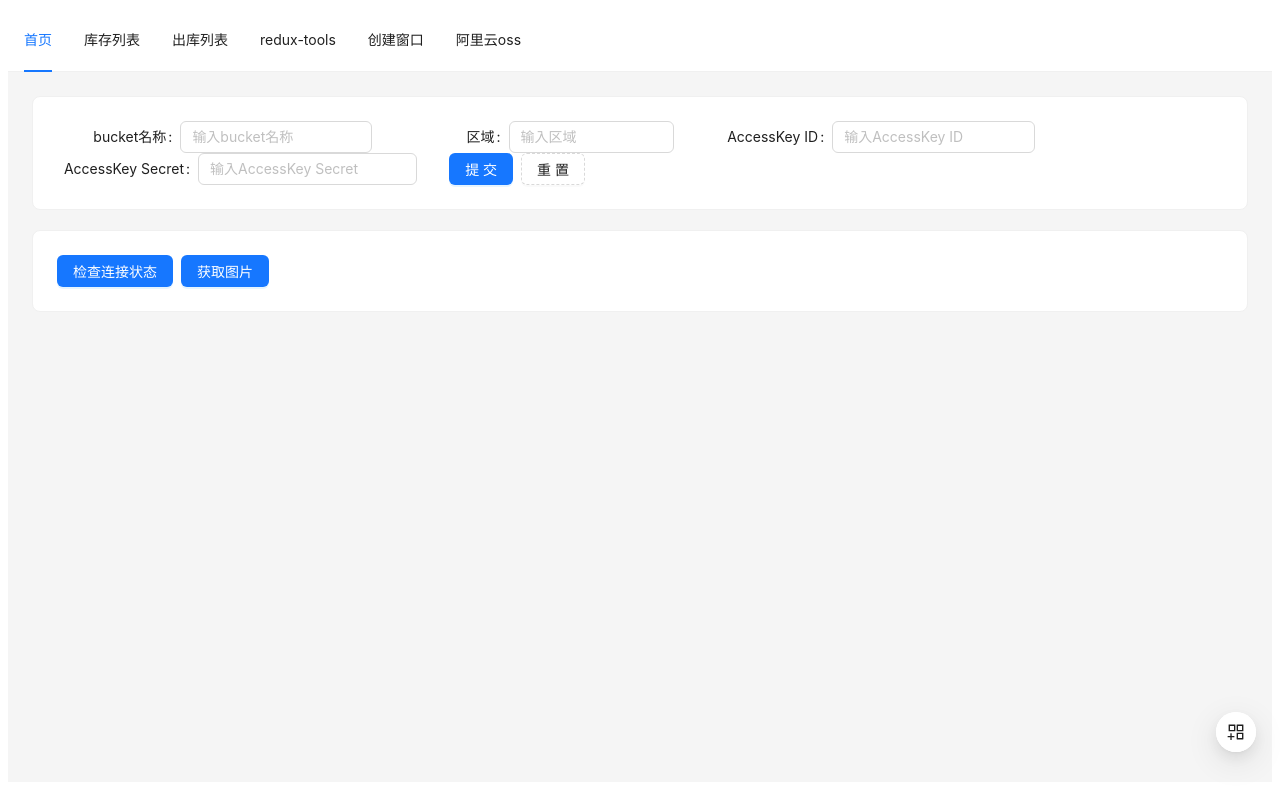
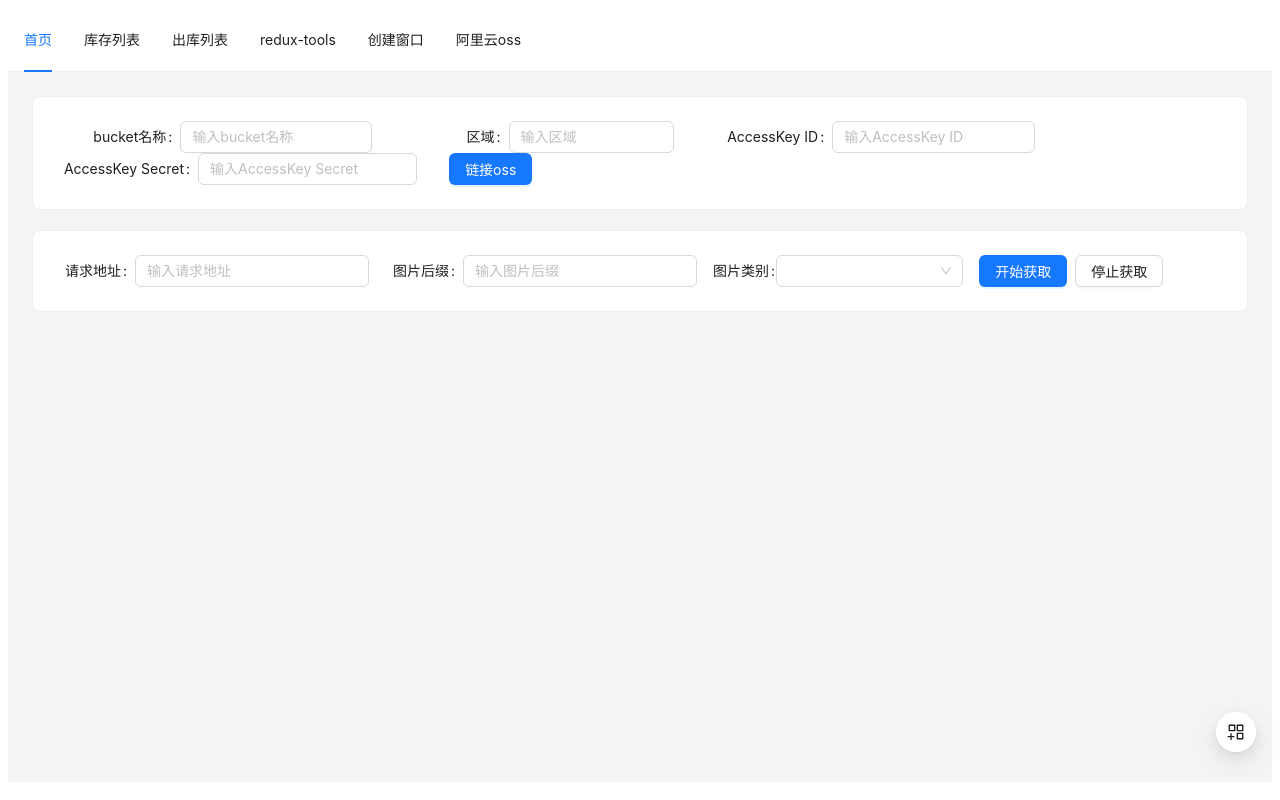
Before and after one commit to wllcyg/electron-vite, a React (Vite) app: page /#/aloss in a window 1280 px wide. Built offline with nearby package versions, Linux system fonts and the light colour scheme.

Commit message:
完成自动获取数据

```diff
--- a/forge.env.d.ts
+++ b/forge.env.d.ts
@@ -1,5 +1,6 @@
 export { }; // Make this a module
 
+import { fetchType } from '@/type';
 declare global {
   // This allows TypeScript to pick up the magic constants that's auto-generated by Forge's Vite
   // plugin that tells the Electron app where to look for the Vite-bundled app code (depending on
@@ -25,7 +26,8 @@ declare global {
     system: any,
     OSS: {
       clientOss: (value) => Promise<any>,
-      checkOssStatus: () => Promise<any>
+      checkOssStatus: () => Promise<any>,
+      getImage: (value:fetchType) => Promise<any>
     }
   }
 }
--- a/src/db/index.ts
+++ b/src/db/index.ts
@@ -2,10 +2,11 @@ import { DataSource } from 'typeorm'
 import { GoodsColum } from './model/goodsColum';
 import { OrderLog } from './model/OrderLog';
 import { OrderList } from './model/OrderList';
+import { ImageMode } from './model/ImageMod';
 export const AppDataSource = new DataSource({
   type: 'sqlite',
   database: 'uat',
   synchronize: true,
   logging: false,
-  entities: [GoodsColum,OrderLog,OrderList],
+  entities: [GoodsColum, OrderLog, OrderList, ImageMode],
 })
--- a/src/oss/index.ts
+++ b/src/oss/index.ts
@@ -10,7 +10,6 @@ type Client = {
 export default class OssSingleton {
   private static instance: OssSingleton;
   Client: null
-  private constructor() { }
   public static getInstance(): OssSingleton {
     if (!OssSingleton.instance) {
       OssSingleton.instance = new OssSingleton();
--- a/src/pages/allioss/index.tsx
+++ b/src/pages/allioss/index.tsx
@@ -1,53 +1,66 @@
-import { Card, Button, message, Space } from "antd";
-import { AxiosRequest } from "@/render/request";
-import FromEl, { FormProps } from "@/render/components/FormEl";
+import { Card, Button, message, Space } from 'antd';
+import { AxiosRequest } from '@/render/request';
+import { fetchType } from '@/type';
+import FromEl, { FormProps } from '@/render/components/FormEl';
+import { useEffect } from 'react';
+
 const Alioss = () => {
   const request = new AxiosRequest({});
   const component: FormProps[] = [
-    { name: "bucket", label: "bucket名称", type: "Input" },
-    { name: "region", label: "区域", type: "Input" },
-    { name: "accessKeyId", label: "AccessKey ID", type: "Input" },
-    { name: "accessKeySecret", label: "AccessKey Secret", type: "Input" },
+    { name: 'bucket', label: 'bucket名称', type: 'Input' },
+    { name: 'region', label: '区域', type: 'Input' },
+    { name: 'accessKeyId', label: 'AccessKey ID', type: 'Input' },
+    { name: 'accessKeySecret', label: 'AccessKey Secret', type: 'Input' }
+  ];
+  const componentFetch: FormProps[] = [
+    { name: 'fetchUrl', label: '请求地址', type: 'Input' },
+    { name: 'Suffix', label: '图片后缀', type: 'Input' },
+    { name: 'type', label: '图片类别', type: 'Select', options: [{ label: '动漫', value: 1 }] }
   ];
   const FinishEvent = async (values: any) => {
-    const res = await window.OSS.clientOss({
-      bucket: "",
-      region: "",
-      accessKeyId: "",
-      accessKeySecret: "",
-    });
-    console.log(res, "this is value from el");
+    const res = await window.OSS.clientOss(values);
+    checkStatus();
   };
   const checkStatus = async () => {
     const res = await window.OSS.checkOssStatus();
-    console.log(res, "status");
     if (res && res.res.status === 200) {
-      message.success("连接成功");
+      message.success('连接成功');
     } else {
-      message.error("连接失败");
+      message.error('连接失败');
     }
   };
-  const getImg = () => {
-    console.log(
-      request.get("https://cdn.seovx.com/?mom=302"),
-      "requestrequest"
-    );
+  let timer:number;
+  let flage = false;
+  const getImg = async (value: fetchType) => {
+    if (flage) {
+      const res = await window.OSS.getImage(value);
+      if (res.code === 200) message.info(res.msg);
+    }
   };
-  // 这个页面循环请求其他网站图片上传到oss,并且吧地址存放到数据库中
+  const FinishEventGetImage = (value: fetchType) => {
+    flage = true;
+    getImg(value);
+    timer = window.setInterval(() => {
+      getImg(value);
+    }, 10000);
+  };
+  const cancelHanle = () =>{
+    flage = false;
+  }
+  useEffect(() =>{
+   return () =>{
+     timer && clearTimeout(timer);
+   }
+  })
   return (
     <div>
       <Card>
-        <FromEl component={component} FinishEvent={FinishEvent} />
+        <FromEl component={component} FinishEvent={FinishEvent} btnTxt={{ okTxt: '链接oss' }} />
       </Card>
-      <Card style={{ marginTop: "20px" }}>
-        <Space>
-          <Button type="primary" onClick={() => checkStatus()}>
-            检查连接状态
-          </Button>
-          <Button type="primary" onClick={() => getImg()}>
-            获取图片
-          </Button>
-        </Space>
+      <Card style={{ marginTop: '20px' }}>
+        <FromEl component={componentFetch} overallArrange={{
+          labelCol: { span: 6 }, wrapperCol: { span: 18 }
+        }} FinishEvent={FinishEventGetImage}  btnTxt={{ okTxt: '开始获取'}} children={<Button onClick={() => cancelHanle()}>停止获取</Button>} />
       </Card>
     </div>
   );
--- a/src/preload.ts
+++ b/src/preload.ts
@@ -17,6 +17,7 @@ const system: versionInt = {
 const OSS: versionInt = {
   clientOss: (value) => ipcRenderer.invoke('Client-OSS', value),
   checkOssStatus: () => ipcRenderer.invoke('Check-OSS-Status'),
+  getImage: (value) => ipcRenderer.invoke('Get-Image',value),
 }
 
 if (process.contextIsolated) {
--- a/src/render/components/FormEl.tsx
+++ b/src/render/components/FormEl.tsx
@@ -1,10 +1,11 @@
-import { Form, Input, Select, Button, Space } from "antd";
+import { Form, Input, Select, Button, Space,InputNumber } from "antd";
+import React from 'react';
 type LayoutType = Parameters<typeof Form>[0]["layout"];
 export interface FormProps {
   name: string;
   rules?: any[];
   label: string;
-  type: "Input" | "Select";
+  type: "Input" | "Select" | "InputNumber";
   options?: { label: string; value: string | number | boolean }[];
 }
 interface Props {
@@ -19,6 +20,8 @@ interface Props {
     okTxt?: string;
     cancelTxt?: string;
   };
+  showCancel?: boolean;
+  children?: React.ReactNode;
 }
 const FromEl = ({
   LayoutType = "inline",
@@ -29,6 +32,8 @@ const FromEl = ({
   component,
   FinishEvent,
   btnTxt,
+  showCancel=false,
+  children
 }: Props) => {
   const { labelCol, wrapperCol } = overallArrange;
   const { okTxt = "提交", cancelTxt = "重置" } = btnTxt || {};
@@ -54,9 +59,13 @@ const FromEl = ({
             RenderComponent = <Input placeholder={`输入${label}`} />;
             break;
           case "Select":
-            RenderComponent = <Select options={options} />;
+            RenderComponent = <Select options={options} style={{minWidth: 180}} />;
+            break;
+          case "InputNumber":
+            RenderComponent = <InputNumber placeholder={`输入${label}`}/>;
+            break;
+          // eslint-disable-next-line no-fallthrough
           default:
-            break;
         }
         return (
           <Form.Item
@@ -75,9 +84,12 @@ const FromEl = ({
           <Button type="primary" htmlType="submit">
             {okTxt}
           </Button>
-          <Button type="dashed" htmlType="reset">
-            {cancelTxt}
-          </Button>
+          {
+            showCancel && <Button type="dashed" htmlType="reset">
+              {cancelTxt}
+            </Button>
+          }
+          {children}
         </Space>
       </Form.Item>
     </Form>
--- /dev/null
+++ b/src/type/index.ts
@@ -0,0 +1 @@
+export type fetchType = {type:number,imageName?:string,fetchUrl:string,Suffix?:string}
```
Also changed, not shown: package.json (+5 -4 lines), src/db/model/ImageMod.ts (added, +17 -0 lines), src/db/server/index.ts (+7 -5 lines), src/main.ts (+0 -8 lines), src/oss/controller/index.ts (+30 -7 lines), 2 other files (tests, documents, lock files or other folders).
